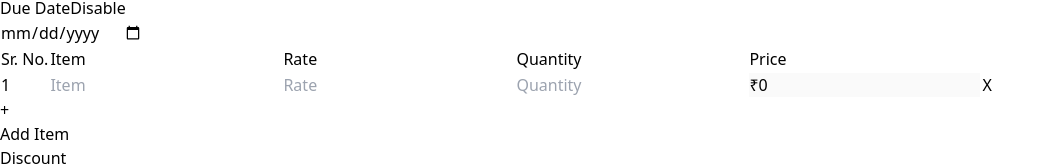
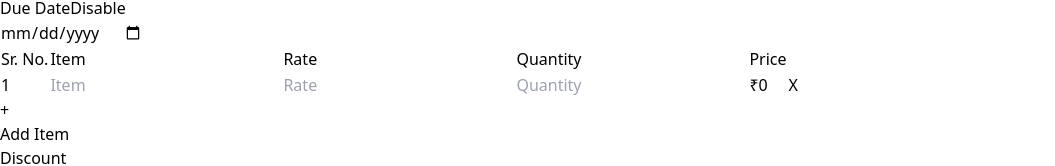
Before and after one commit to Sahilj11/Bill-generator, a React (Vite) app: page / in a window 1280 px wide. Shown: the part 336-502 px from the top of the page, without its empty margins (0-1055 px from the left). Built offline with nearby package versions, Linux system fonts and the light colour scheme.

Commit message:
added indian system commas

```diff
--- a/src/components/Item.jsx
+++ b/src/components/Item.jsx
@@ -9,7 +9,8 @@ const ACTIONS = {
     ADD_FIELD: "add-field",
 };
 export function Item({ index, setitem, items, dispatcher, state }) {
-    const [ rateInput ,setRate] = useState('');
+    const [rateInput, setRate] = useState("");
+    const [quan, setQuan] = useState("");
     function removeItem(e) {
         const indexId = parseInt(e.target.id, 10);
         indexId == 1
@@ -24,7 +25,7 @@ export function Item({ index, setitem, items, dispatcher, state }) {
     }
     function handleRate(e) {
         if (isValidDecimal(e.target.value)) {
-            setRate(e.target.value)
+            setRate(e.target.value);
             const rate = parseFloat(e.target.value);
             dispatcher({
                 type: ACTIONS.ADD_RATE,
@@ -33,15 +34,27 @@ export function Item({ index, setitem, items, dispatcher, state }) {
         }
     }
     function handleQuantity(e) {
-        const quantity = parseInt(e.target.value, 10);
-        dispatcher({
-            type: ACTIONS.ADD_QUANTITY,
-            payload: { index, quantity: quantity || 0 },
-        });
+        if (/^\d*$/.test(e.target.value)) {
+            setQuan(e.target.value);
+            const quantity = parseInt(e.target.value, 10);
+            dispatcher({
+                type: ACTIONS.ADD_QUANTITY,
+                payload: { index, quantity: quantity || 0 },
+            });
+        }
     }
     const isValidDecimal = (inputValue) => {
         return inputValue === "" || /^\d*\.?\d*$/.test(inputValue);
     };
+    function formatNumberToIndianSystem(number) {
+        if (number == null) {
+            return "";
+        }
+
+        const formattedNumber = number.toLocaleString("en-IN");
+
+        return formattedNumber;
+    }
     return (
         <>
             <tr key={index}>
@@ -67,20 +80,15 @@ export function Item({ index, setitem, items, dispatcher, state }) {
                 </td>
                 <td>
                     <input
-                        type="number"
+                        type="text"
                         placeholder="Quantity"
                         className="input input-bordered w-full max-w-xs"
+                        value={quan}
                         onChange={handleQuantity}
                     />
                 </td>
                 <td>
-                    <input
-                        type="text"
-                        placeholder="Price"
-                        className="input input-bordered w-full max-w-xs text-white"
-                        value={`\u20B9${state.items[index - 1]?.price || 0}`}
-                        disabled
-                    />
+                    <p className="mx-8">{`\u20B9${formatNumberToIndianSystem(state.items[index - 1]?.price || 0)}`}</p>
                 </td>
                 <td>
                     <button
```
